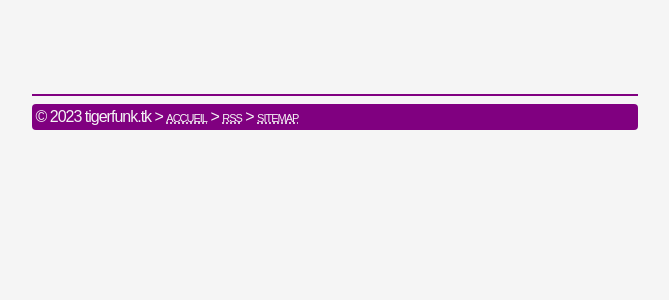
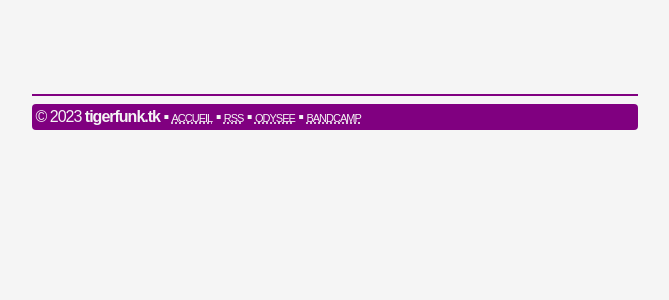
Before and after one commit to teegre/tigerfunk.tk, a Django app: page / in a window 1280 px wide. Shown: the part 446-746 px from the top of the page, without its empty margins (305-974 px from the left). Run offline with Django 4.2, Linux system fonts and the light colour scheme; data that the repository does not hold is empty.

Commit message:
footer: added some links

```diff
--- a/tigerfunk/home/templates/home/base.html
+++ b/tigerfunk/home/templates/home/base.html
@@ -26,7 +26,7 @@
       {% endblock %}
       <hr>
       <footer>
-        <span>© {% now 'Y' %} tigerfunk.tk &gt; <a href="{% url 'index' %}">accueil</a> &gt; <a href={% url 'feed' %}>rss</a> &gt; <a href={% url 'django.contrib.sitemaps.views.sitemap' %}>sitemap</a></span>
+        <span>© {% now 'Y' %} <b>tigerfunk.tk</b> &blacksquare; <a href="{% url 'index' %}">accueil</a> &blacksquare; <a href={% url 'feed' %}>rss</a> &blacksquare; <a href="https://odysee.com/@tigerfreq:9" target="_blank">odysee</a> &blacksquare; <a href="https://tigerfreq1.bandcamp.com" target="_blank">bandcamp</a></span>
       </footer>
     </div>
   </body>
```
